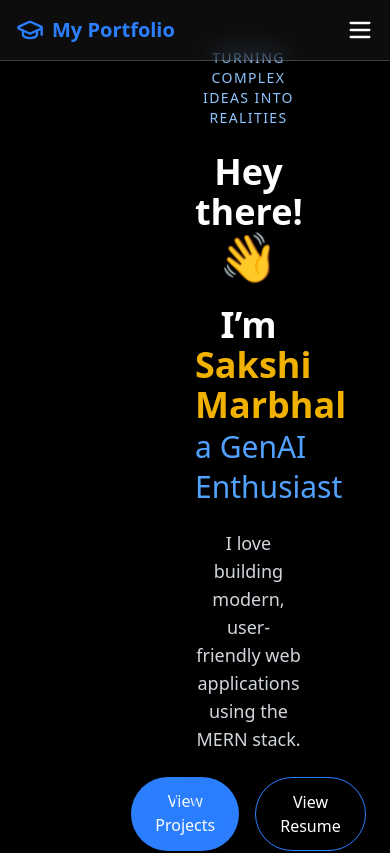
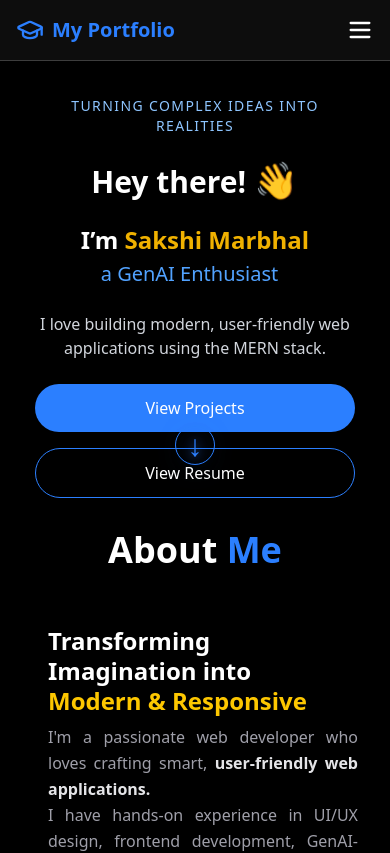
Before and after one commit to Sakshi2048/Portfolio, a React (Vite) app: page / in a window 390 px wide. Shown: the top 853 px of the page. Built offline with nearby package versions, Linux system fonts and the light colour scheme.

Commit message:
made components responsive

```diff
--- a/src/Components/About.jsx
+++ b/src/Components/About.jsx
@@ -4,7 +4,7 @@ import profile from "../assets/ExtraImages/profile2.jpg";
 export default function About() {
   return (
     <div
-      className="bg-black pb-14 text-white w-full flex flex-col items-center px-8 md:pt-16 md:pb-28 sm:pb-8"
+      className="bg-black pb-14 text-white w-full flex flex-col items-center px-8 md:pt-16 pt-8 md:pb-28 sm:pb-10"
       id="about"
     >
       <h2 className="text-4xl font-bold mb-4 text-center">
--- a/src/Components/Hero.jsx
+++ b/src/Components/Hero.jsx
@@ -5,32 +5,35 @@ import { Link as ScrollLink } from "react-scroll";
 const Hero = () => {
   return (
     <section
-      className="w-full pt-12 relative flex items-center justify-center bg-black text-white px-6"
+      className="w-full pt-24  relative flex flex-col md:flex-row items-center justify-center bg-black text-white px-6"
       id="home"
     >
-      <div className="max-w-7xl w-full flex items-center justify-between space-x-8">
-        {/* 3D Model on the Left */}
+      <div className="max-w-7xl w-full flex flex-col md:flex-row items-center justify-between space-y-10 md:space-y-0 md:space-x-8">
+        {/* 3D Model on the Left - Hidden on small screens */}
+        <div className="hidden md:block w-full md:w-1/2">
           <model-viewer
             src="/model.glb"
             alt="3D Web Developer Model"
             auto-rotate
             camera-controls
-          style={{ width: "60%", height: "600px" }}
+            style={{ width: "100%", height: "600px" }}
           ></model-viewer>
+        </div>
 
-        {/* Text Content on the Right */}
-        <div className="text-center sm:text-left space-y-6 w-1/2 pr-16">
-          <p className="text-sm text-center tracking-widest text-blue-300 uppercase">
+        {/* Text Content */}
+        <div className="w-full md:w-1/2 text-center md:text-left space-y-6 px-2 md:px-0">
+          <p className="text-sm tracking-widest text-blue-300 uppercase">
             Turning Complex Ideas into Realities
           </p>
 
-          <h2 className="text-4xl font-bold text-center">
-            Hey there! <span className="wave-hand text-5xl">👋</span>
+          <h2 className="text-3xl sm:text-4xl font-bold">
+            Hey there!{" "}
+            <span className="wave-hand text-4xl sm:text-5xl">👋</span>
           </h2>
 
-          <h1 className="text-4xl font-bold text-center  text-white">
+          <h1 className="text-2xl sm:text-4xl font-bold">
             I’m <span className="text-yellow-500">Sakshi Marbhal</span> <br />
-            <span className="text-blue-400 text-3xl font-medium">
+            <span className="text-blue-400 text-xl sm:text-3xl font-medium">
               a&nbsp;
               <TypeAnimation
                 sequence={[
@@ -47,22 +50,20 @@ const Hero = () => {
             </span>
           </h1>
 
-          <p className="text-lg text-gray-300 text-center">
-  I love building modern, user-friendly web applications using the MERN stack.
+          <p className="text-base sm:text-lg text-gray-300">
+            I love building modern, user-friendly web applications using the
+            MERN stack.
           </p>
 
-
-
           {/* Buttons */}
-          <div className="flex justify-center gap-4 mt-6 ">
+          <div className="flex flex-col sm:flex-row items-center gap-4 mt-6">
             <ScrollLink
-              href="#projects"
-              className="bg-blue-500 hover:bg-white hover:text-black px-6 py-3 rounded-full font-medium transition duration-300"
-              offset={-300}
               to="projects"
               smooth={true}
               duration={500}
+              offset={-300}
               spy={true}
+              className="bg-blue-500 hover:bg-white hover:text-black px-6 py-3 rounded-full font-medium transition duration-300 max-w-xs w-full sm:auto text-center cursor-pointer"
             >
               View Projects
             </ScrollLink>
@@ -70,7 +71,7 @@ const Hero = () => {
               href="https://drive.google.com/file/d/1n9ZxO8TqxyoAmVGCgGqlzibwD8ioQ_jq/view?usp=drive_link"
               target="_blank"
               rel="noopener noreferrer"
-              className="border border-blue-500 hover:bg-white hover:text-black px-6 py-3 rounded-full font-medium transition duration-300"
+              className="border border-blue-500 hover:bg-white hover:text-black px-6 py-3 rounded-full font-medium transition duration-300 max-w-xs w-full sm:w-auto text-center"
             >
               View Resume
             </a>
@@ -78,8 +79,7 @@ const Hero = () => {
         </div>
       </div>
 
-
-   {/* Transparent 3D Down Arrow Scroll Button with Blue Shadow and Circular Shape */}
+      {/* Scroll Down Arrow */}
       <div className="absolute bottom-6 left-1/2 transform -translate-x-1/2">
         <ScrollLink
           to="about"
@@ -88,13 +88,12 @@ const Hero = () => {
           offset={-70}
           className="cursor-pointer"
         >
-    <div
-      className="animate-bounce w-10 h-10 bg-transparent border border-blue-500 rounded-full flex items-center justify-center transition-transform duration-300 hover:scale-110"
-    >
+          <div className="animate-bounce w-10 h-10 bg-transparent border border-blue-500 rounded-full flex items-center  justify-center  transition-transform duration-300 hover:scale-110">
             <span
               className="text-blue-500 text-3xl drop-shadow-[0_0_15px_rgba(59,130,246,0.9)]"
               style={{
-          textShadow: '0 0 10px rgba(59,130,246,0.7), 0 0 20px rgba(59,130,246,0.5)',
+                textShadow:
+                  "0 0 10px rgba(59,130,246,0.7), 0 0 20px rgba(59,130,246,0.5)",
               }}
             >
               ↓
@@ -102,8 +101,6 @@ const Hero = () => {
           </div>
         </ScrollLink>
       </div>
-
-
     </section>
   );
 };
--- a/src/Components/Section.jsx
+++ b/src/Components/Section.jsx
@@ -39,7 +39,7 @@ function Section() {
   const [activeTab, setActiveTab] = useState("education");
 
   const tabClasses = (tab) =>
-    `tab-btn sm:px-6 py-3 w-full sm:w-auto justify-center sm:justify-start title-font font-medium inline-flex items-center leading-none tracking-wider rounded-full ${
+    `tab-btn px-3 sm:px-6 py-2 sm:py-3 w-fit sm:w-auto justify-center sm:justify-start title-font font-medium inline-flex items-center leading-none tracking-wider rounded-full ${
       activeTab === tab
         ? "bg-blue-500 text-white"
         : "text-gray-400 hover:text-gray-200"
@@ -282,7 +282,7 @@ function Section() {
 
         {/* Certificates */}
         {activeTab === "certificates" && (
-          <div className="text-center w-full mb-10 text-white">
+          <div className="text-center w-full mb-10 text-white px-6">
             <h1 className="text-2xl font-bold title-font mb-6">
               Certifications & <span className="text-blue-400">Courses</span>
             </h1>
--- a/src/Components/Skills.jsx
+++ b/src/Components/Skills.jsx
@@ -80,12 +80,16 @@ export default function TechStack() {
   const hasIcons = selectedSkills.some((s) => s.icon);
 
   return (
-    <div className="bg-black text-white px-6 py-12 flex flex-col items-center" id="skills">
+    <div
+      className="bg-black text-white px-10 py-12 flex flex-col items-center"
+      id="skills"
+    >
       <h2 className="text-4xl font-bold mb-4 text-center">
         My <span className="text-blue-500">Skills</span>
       </h2>
       <p className="text-gray-400 text-center max-w-4xl mb-8">
-        A diverse skill set that empowers me to create responsive, user-friendly, scalable, and intelligent digital solutions.
+        A diverse skill set that empowers me to create responsive,
+        user-friendly, scalable, and intelligent digital solutions.
       </p>
 
       {/* Tabs */}
```
Lines whose indentation alone changed are shown as unchanged.
